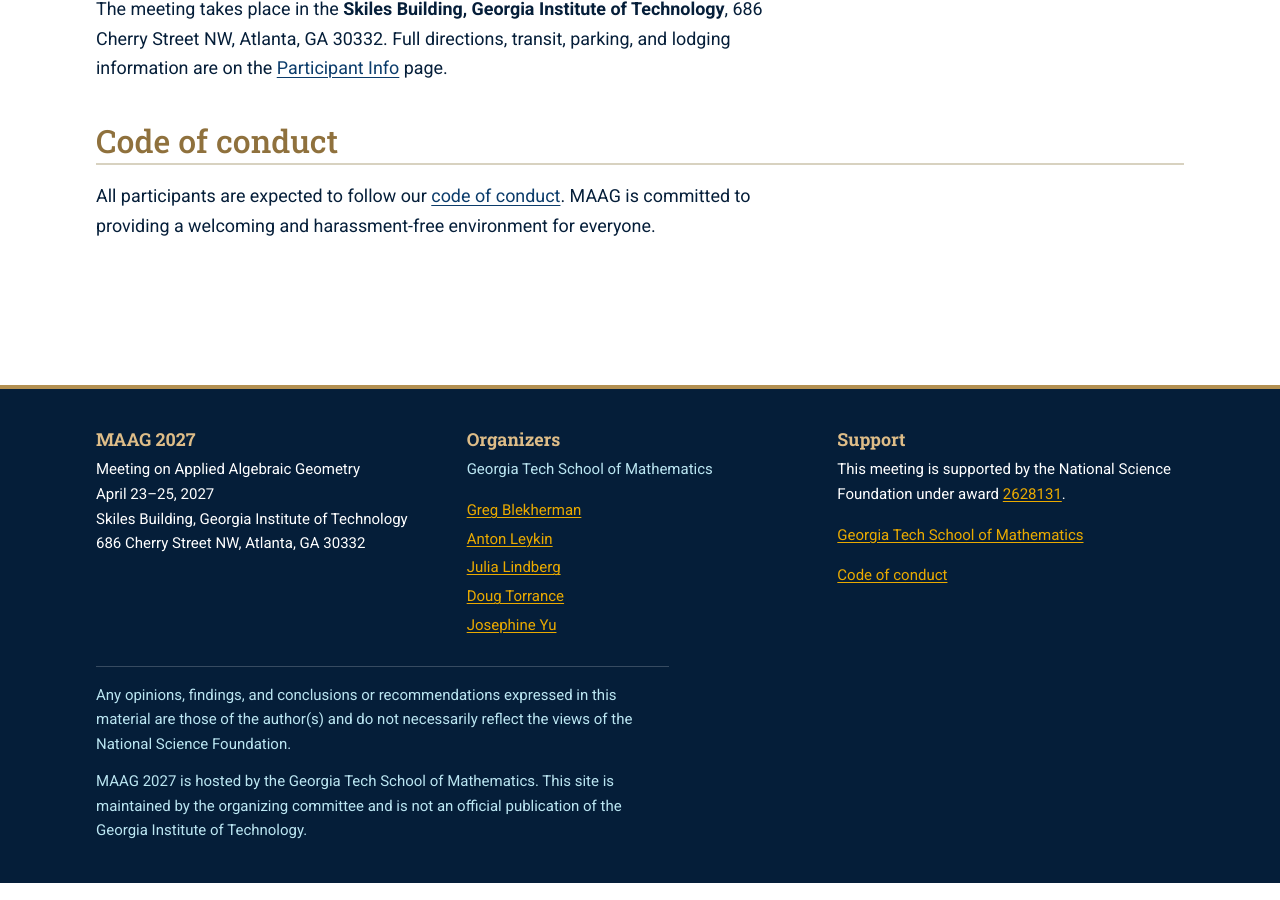
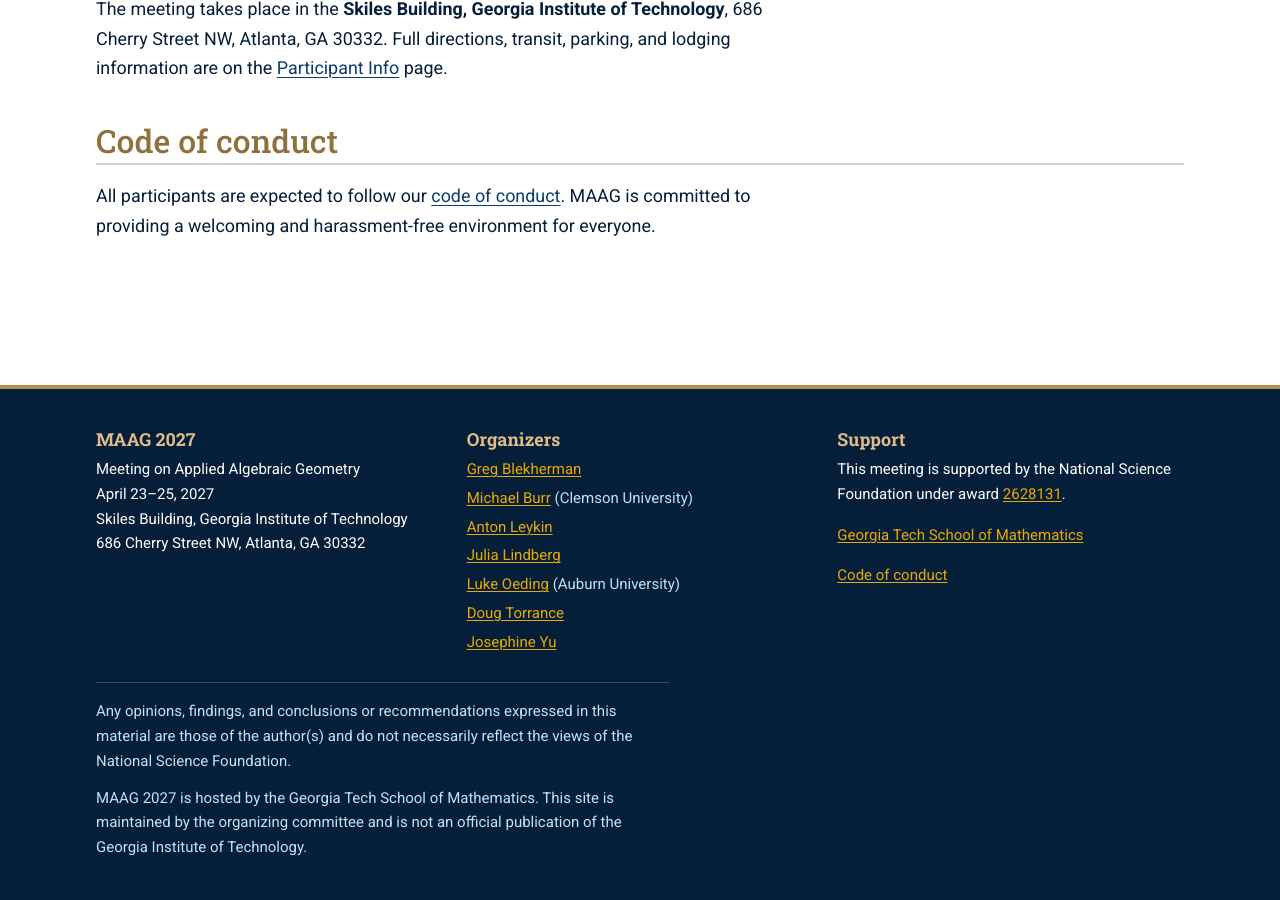
Before and after one commit to d-torrance/maag-27, a Jekyll site: the page built from index.md, in a window 1280 px wide and 900 px high, scrolled down 1583 px. Built offline with Jekyll 4.4.1, drawn with Linux system fonts in a browser that asks for light colours.

Commit message:
Add Michael Burr and Luke Oeding as organizers
Drop the "Georgia Tech School of Mathematics" line under the footer's
Organizers heading, since the committee now includes people from Clemson
and Auburn.  Non-GT affiliations already appear after each name.

Co-Authored-By: Claude Opus 5.5 <noreply@anthropic.com>

```diff
--- a/_data/organizers.yml
+++ b/_data/organizers.yml
@@ -10,6 +10,11 @@
   affiliation: "Georgia Institute of Technology"
   website: "https://sites.google.com/site/grrigg/"
   email: ""
+- name: "Michael Burr"
+  last_name: Burr
+  affiliation: "Clemson University"
+  website: "https://cecas.clemson.edu/~burr2/"
+  email: ""
 - name: "Anton Leykin"
   last_name: Leykin
   affiliation: "Georgia Institute of Technology"
@@ -19,6 +24,11 @@
   last_name: Lindberg
   affiliation: "Georgia Institute of Technology"
   website: "https://sites.google.com/view/julialindberg/home"
+  email: ""
+- name: "Luke Oeding"
+  last_name: Oeding
+  affiliation: "Auburn University"
+  website: "https://webhome.auburn.edu/~lao0004/"
   email: ""
 - name: "Doug Torrance"
   last_name: Torrance
--- a/_includes/footer.html
+++ b/_includes/footer.html
@@ -14,7 +14,6 @@
 
       <div>
         <h2 class="site-footer__heading">Organizers</h2>
-        <p class="site-footer__muted">Georgia Tech School of Mathematics</p>
         <ul class="plain-list">
           {%- assign organizers = site.data.organizers | sort: "last_name" -%}
           {%- for o in organizers %}
```
